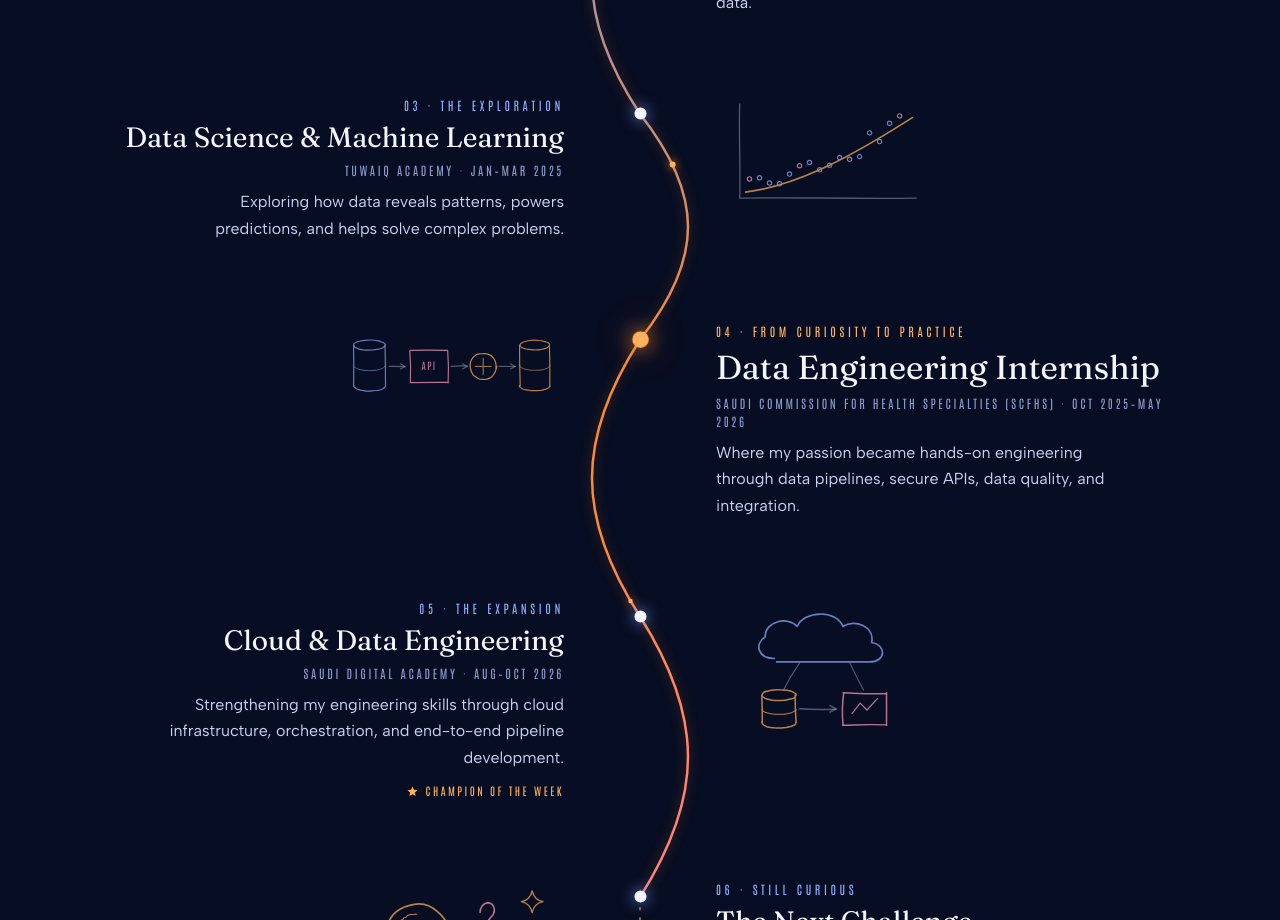
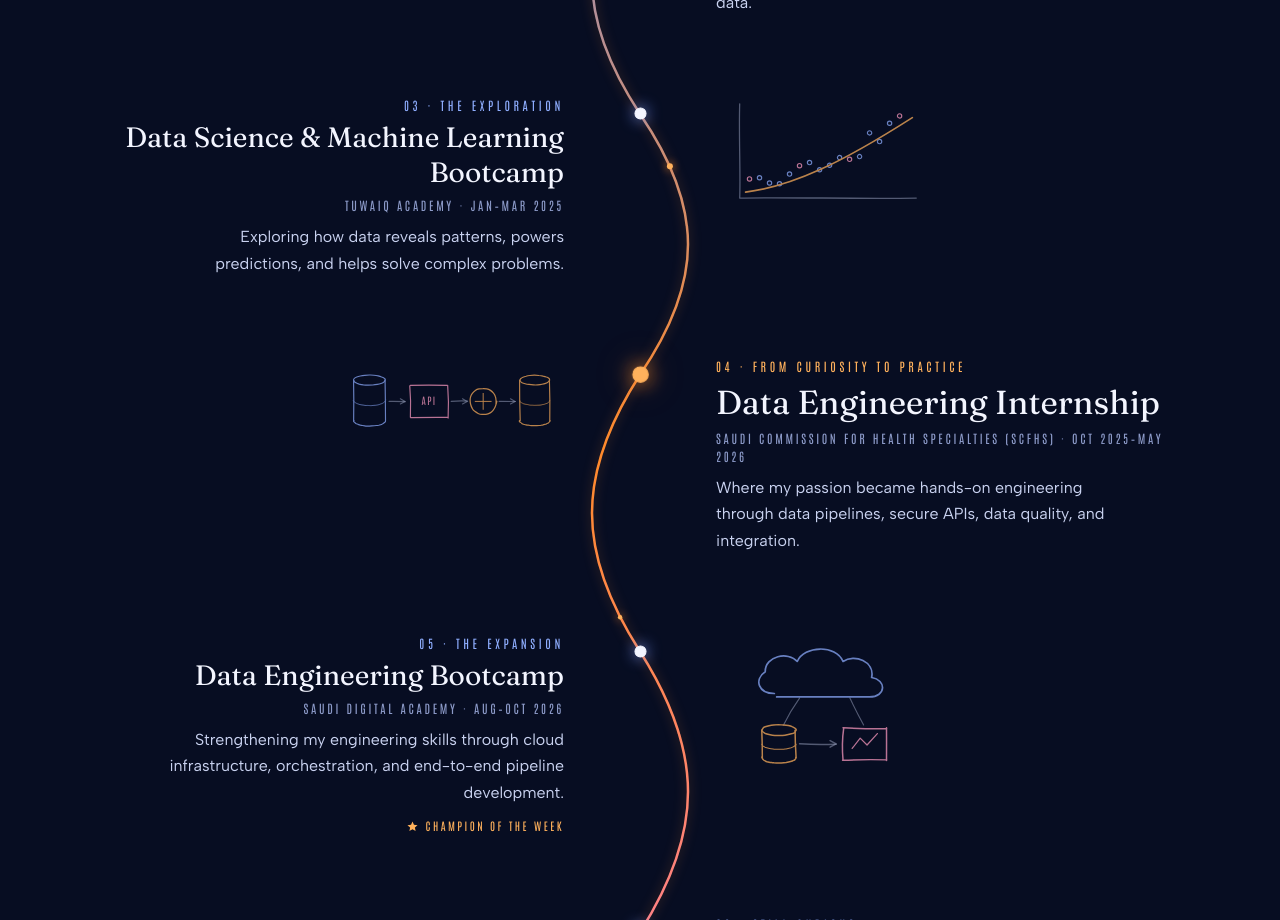
Before and after one commit to YaqeenData/portfolio, a Next.js app: page / in a window 1280 px wide. Shown: the part 2020-2940 px from the top of the page. Built offline with nearby package versions, Linux system fonts and the light colour scheme.

Commit message:
added the word bootcamp

```diff
--- a/src/content/site.ts
+++ b/src/content/site.ts
@@ -129,7 +129,7 @@ export const site = {
       },
       {
         chapter: "The Exploration",
-        title: "Data Science & Machine Learning",
+        title: "Data Science & Machine Learning Bootcamp",
         place: "Tuwaiq Academy",
         when: "Jan–Mar 2025",
         line: "Exploring how data reveals patterns, powers predictions, and helps solve complex problems.",
@@ -146,7 +146,7 @@ export const site = {
       },
       {
         chapter: "The Expansion",
-        title: "Cloud & Data Engineering",
+        title: "Data Engineering Bootcamp",
         place: "Saudi Digital Academy",
         when: "Aug–Oct 2026",
         line: "Strengthening my engineering skills through cloud infrastructure, orchestration, and end-to-end pipeline development.",
```
Also changed, not shown: 1 other file (tests, documents, lock files or other folders).
